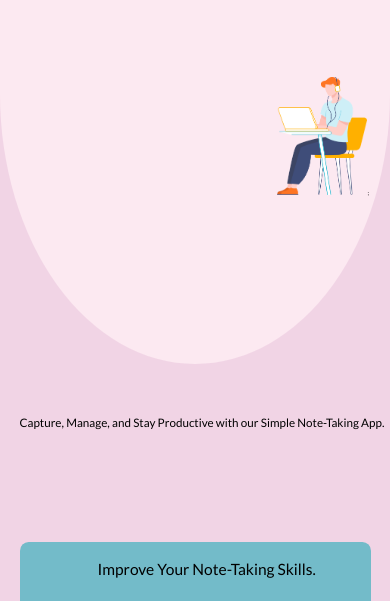
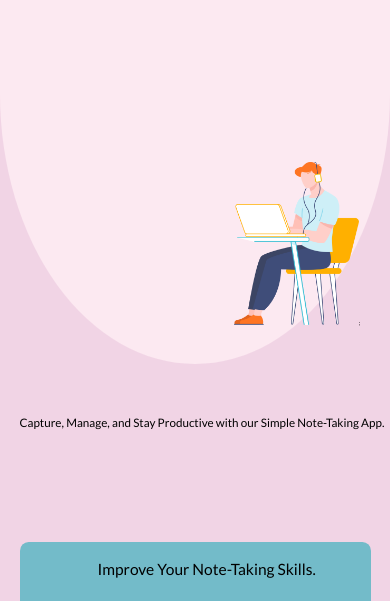
Before and after one commit to Dhyey2904/Note_Taking, a plain HTML site: page index.html in a window 390 px wide. Shown: the part 176-777 px from the top of the page. Drawn offline with Linux system fonts and the light colour scheme.

Commit message:
Update style.css

```diff
--- a/style.css
+++ b/style.css
@@ -239,7 +239,9 @@ body {
   }
 
   .heading__img {
-    top: 30%;
+    top: 40%;
+    padding-left: 0;
+    width: 40vw;
   }
   .info__text {
     font-size: 1.5rem;
```
